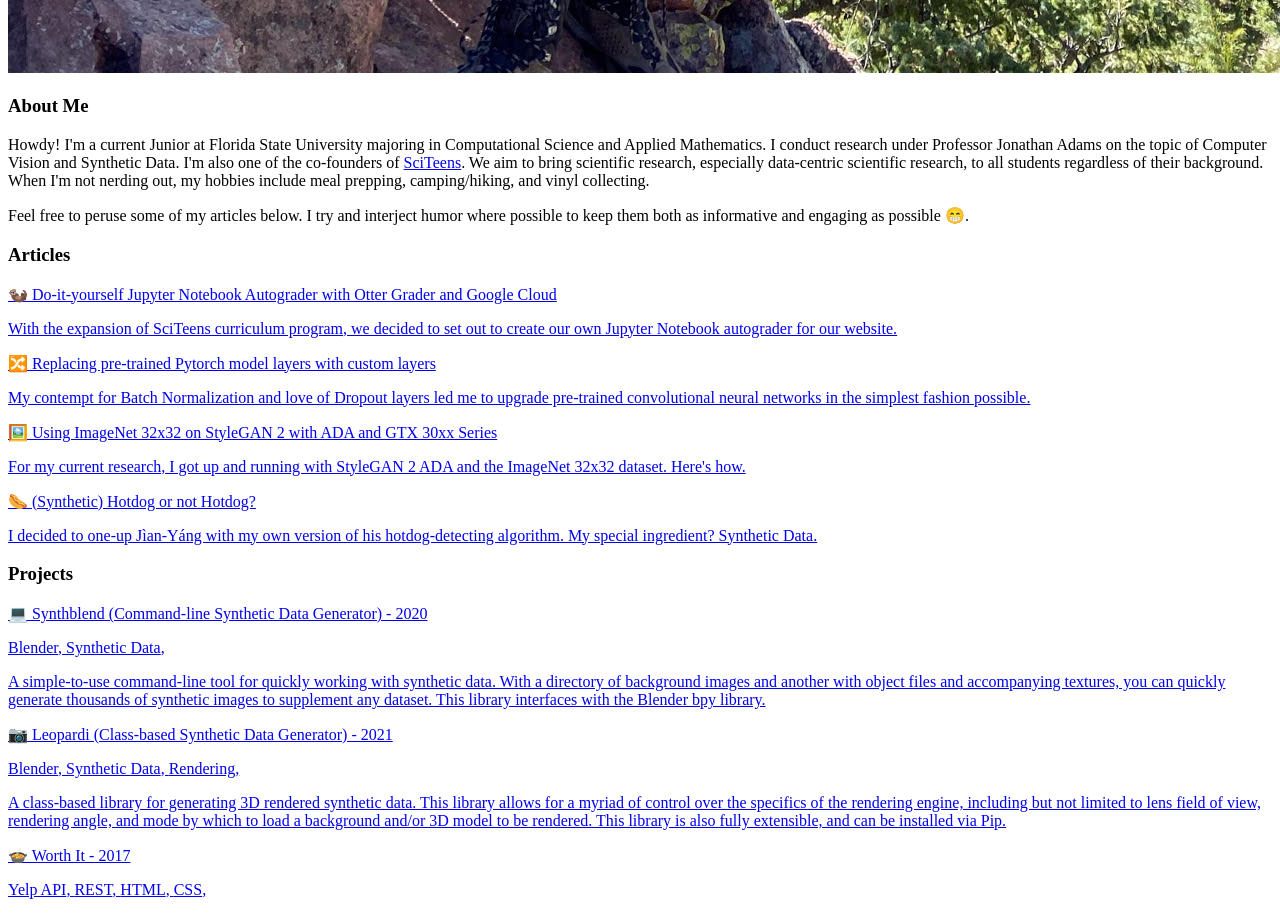
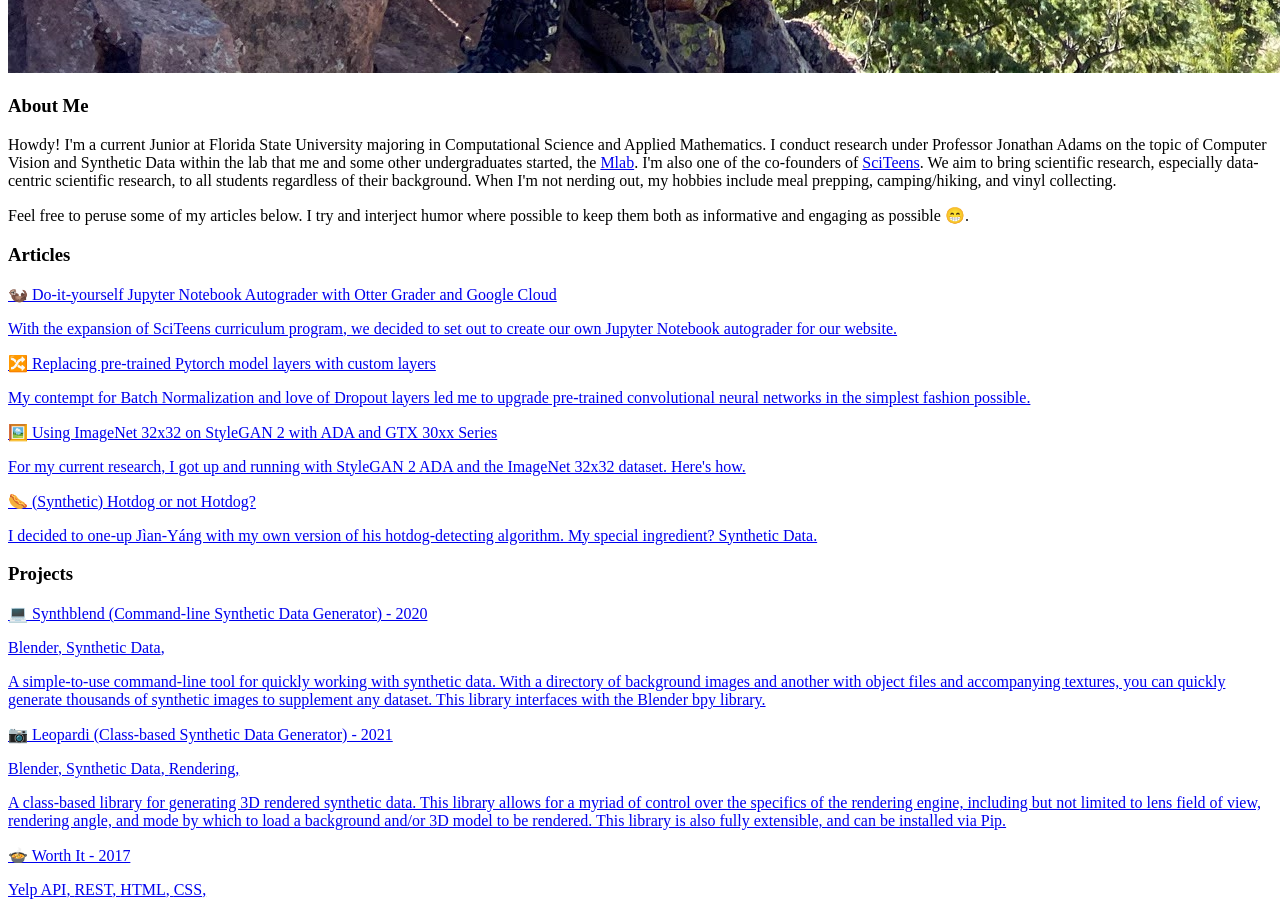
Before and after one commit to johnsutor/personal, a Next.js app: page / in a window 1280 px wide. Shown: the part 2160-3075 px from the top of the page. Built offline with nearby package versions, Linux system fonts and the light colour scheme.

Commit message:
Add Mlab link

```diff
--- a/pages/index.js
+++ b/pages/index.js
@@ -39,7 +39,10 @@ export default function Home({ articles, projects }) {
               Howdy! I'm a current Junior at Florida State University majoring in
               Computational Science and Applied Mathematics. I conduct research under
               Professor Jonathan Adams on the topic of Computer Vision and Synthetic
-              Data. I'm also one of the co-founders of&nbsp;
+              Data within the lab that me and some other undergraduates started, the&nbsp;
+              <a href="https://mllab.cci.fsu.edu/" target="_blank" className="font-bold">
+                Mlab
+              </a>. I'm also one of the co-founders of&nbsp;
               <a href="https://sciteens.org" target="_blank" className="font-bold">
                 SciTeens
               </a>
@@ -78,7 +81,7 @@ export default function Home({ articles, projects }) {
                 <a href={project.url} key={i}>
                   <div className="py-2 cursor-pointer border-b-2">
                     <p className="font-semibold">{project.title}</p>
-                    <p className="italic">
+                    <p className="italic text-gray-600">
                       {project.tags.map(((tag, j) => (
                         <span>{tag}, </span>
                       )))}
--- a/pages/papers/index.js
+++ b/pages/papers/index.js
@@ -14,7 +14,7 @@ export default function Papers({ papers }) {
                 <a href={paper.url} key={i}>
                   <div className="py-2 cursor-pointer border-b-2">
                     <h2 className="font-semibold">{paper.title}</h2>
-                    <p className="italic">{paper.conference}</p>
+                    <p className="italic text-gray-700">{paper.conference}</p>
                     <p>{paper.abstract}</p>
                   </div>
                 </a>
--- a/pages/press/index.js
+++ b/pages/press/index.js
@@ -19,7 +19,7 @@ export default function Press({ press }) {
                     </div>
                     <div className="mt-4 lg:ml-4 lg:w-3/4">
                         <h2 className="font-semibold">{article.title}</h2>
-                        <p className="italic">{article.organization}</p>
+                        <p className="italic text-gray-700">{article.organization}</p>
                         <p>{article.snippet}</p>
                     </div>
                   </div>
```
